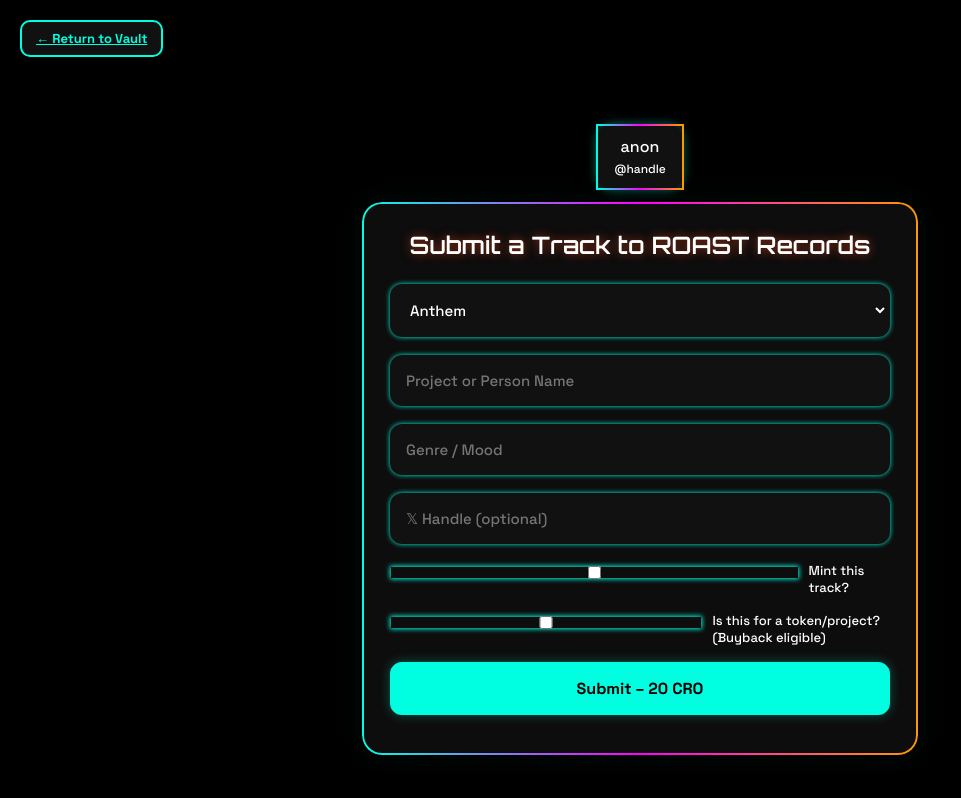
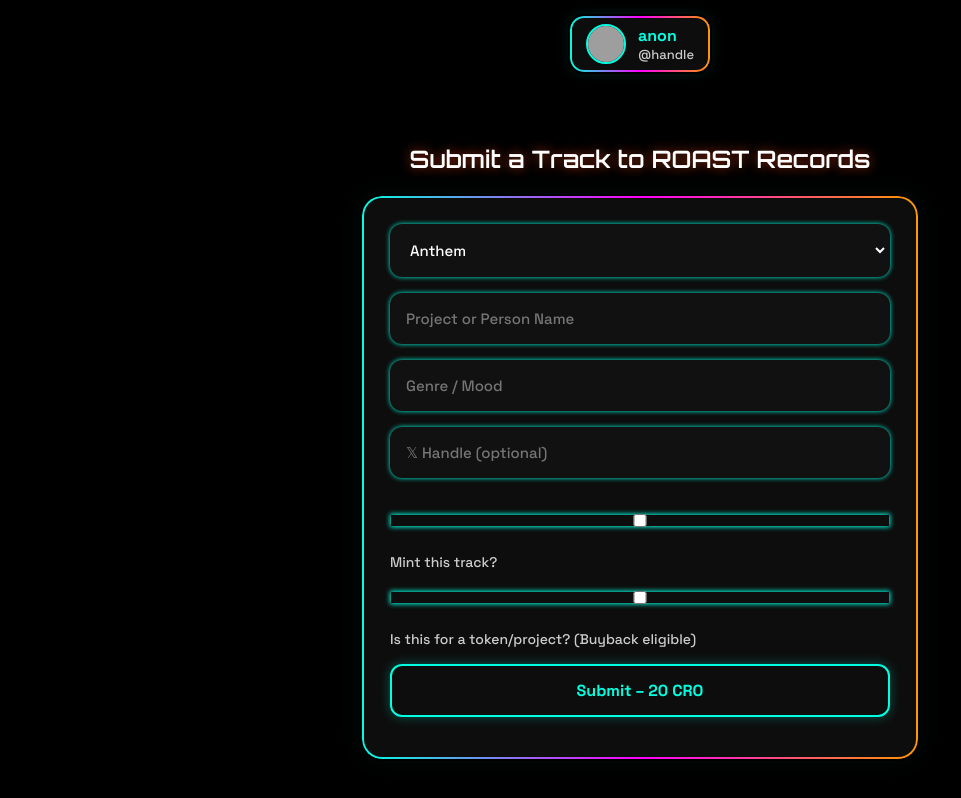
Before and after one commit to LandoCrissian/RoastRecords, a plain HTML site: page index.html in a window 1280 px wide. Shown: the whole page, without its empty margins (0-961 px from the left). Drawn offline with Linux system fonts and the light colour scheme; grey boxes are pictures that could not be loaded.

Commit message:
Update index.html

```diff
--- a/index.html
+++ b/index.html
@@ -9,42 +9,100 @@
   <script src="https://cdn.jsdelivr.net/npm/ethers@5.7.2/dist/ethers.umd.min.js"></script>
   <style>
     :root {
-      --glass-bg: rgba(255, 255, 255, 0.05);
-      --border-glow: linear-gradient(90deg, #00ffe1, #ff00ff, #ff9900);
-      --primary: #ff4f1f;
-      --text-glow: 0 0 10px rgba(255, 79, 31, 0.6);
+      --glass: rgba(255, 255, 255, 0.05);
+      --glow: linear-gradient(90deg, #00ffe1, #ff00ff, #ff9900);
+      --textGlow: 0 0 12px rgba(255, 79, 31, 0.6);
     }
+
     * {
       margin: 0; padding: 0; box-sizing: border-box;
       font-family: 'Space Grotesk', sans-serif;
     }
+
     body {
       background: #000;
       color: #fff;
       overflow-x: hidden;
     }
-    .player-badge {
-      margin: 24px auto -20px;
-      width: fit-content;
-      padding: 10px 16px;
-      background: #111;
-      border-radius: 16px;
-      border: 2px solid;
-      border-image: var(--border-glow) 1;
-      box-shadow: 0 0 10px rgba(0,255,225,0.4);
-      text-align: center;
+
+    .badge-header {
+      position: sticky;
+      top: 0;
+      z-index: 999;
+      background: #000;
+      padding: 14px 20px 10px;
+      display: flex;
+      justify-content: center;
     }
-    header {
-      height: 100px;
-      background: none;
+
+    .badge-info {
+      display: flex;
+      align-items: center;
+      background: var(--glass);
+      border-radius: 14px;
+      padding: 8px 16px;
+      border: 2px solid transparent;
+      background-clip: padding-box;
+      box-shadow: 0 0 12px rgba(0,255,225,0.1);
+      position: relative;
+      gap: 12px;
+      max-width: 300px;
     }
+
+    .badge-info::before {
+      content: "";
+      position: absolute;
+      inset: 0;
+      border-radius: 14px;
+      padding: 2px;
+      background: var(--glow);
+      -webkit-mask: linear-gradient(#fff 0 0) content-box, linear-gradient(#fff 0 0);
+      -webkit-mask-composite: destination-out;
+      mask-composite: exclude;
+      pointer-events: none;
+    }
+
+    .badge-info img {
+      width: 40px;
+      height: 40px;
+      border-radius: 50%;
+      object-fit: cover;
+      border: 2px solid #00ffe1;
+    }
+
+    .badge-details {
+      display: flex;
+      flex-direction: column;
+      justify-content: center;
+    }
+
+    .badge-details .name {
+      font-weight: bold;
+      color: #00ffe1;
+    }
+
+    .badge-details .handle {
+      font-size: 13px;
+      color: #ccc;
+    }
+
     .container {
       max-width: 600px;
       margin: auto;
-      padding: 30px 20px 60px;
+      padding: 30px 20px 80px;
     }
+
+    h1 {
+      font-family: 'Orbitron', sans-serif;
+      font-size: 24px;
+      text-align: center;
+      color: #fff;
+      margin: 30px 0 20px;
+      text-shadow: var(--textGlow);
+    }
+
     .form-box {
-      background: var(--glass-bg);
+      background: var(--glass);
       border-radius: 20px;
       padding: 28px;
       backdrop-filter: blur(14px);
@@ -53,26 +111,20 @@
       box-shadow: 0 0 25px rgba(0, 255, 225, 0.05);
       position: relative;
     }
+
     .form-box::before {
       content: '';
       position: absolute;
       inset: 0;
       border-radius: 20px;
       padding: 2px;
-      background: var(--border-glow);
+      background: var(--glow);
       -webkit-mask: linear-gradient(#fff 0 0) content-box, linear-gradient(#fff 0 0);
       -webkit-mask-composite: destination-out;
       mask-composite: exclude;
       pointer-events: none;
     }
-    h1 {
-      font-family: 'Orbitron', sans-serif;
-      font-size: 24px;
-      text-align: center;
-      color: #fff;
-      margin-bottom: 24px;
-      text-shadow: var(--text-glow);
-    }
+
     input, select {
       width: 100%;
       padding: 14px;
@@ -81,73 +133,100 @@
       border-radius: 12px;
       color: #fff;
       font-size: 15px;
-      margin-bottom: 18px;
+      margin-bottom: 16px;
       outline: none;
       transition: 0.2s;
       box-shadow: 0 0 5px #00ffe1;
     }
+
     input:focus, select:focus {
       border-color: #ff00ff;
       box-shadow: 0 0 12px #ff00ff;
     }
-    .toggle {
+
+    .checkbox-row {
       display: flex;
-      align-items: center;
-      font-size: 13px;
+      align-items: flex-start;
       gap: 10px;
-      margin-bottom: 12px;
+      margin: 16px 0;
+      flex-wrap: wrap;
     }
-    label {
-      font-size: 13px;
-      margin-bottom: 4px;
-      display: block;
+
+    .checkbox-row input[type="checkbox"] {
+      margin-top: 4px;
     }
+
+    .checkbox-row label {
+      color: #ccc;
+      font-size: 14px;
+      max-width: calc(100% - 30px);
+      word-break: break-word;
+    }
+
+    #mintOptions {
+      padding: 14px;
+      background: rgba(255,255,255,0.02);
+      border-radius: 14px;
+      margin-bottom: 20px;
+      border: 1px dashed #00ffe1;
+    }
+
     .neon-button {
       width: 100%;
       padding: 14px;
       font-size: 16px;
       font-weight: bold;
       border: 2px solid #00ffe1;
-      background: #00ffe1;
-      color: #000;
+      background: transparent;
+      color: #00ffe1;
       border-radius: 12px;
       cursor: pointer;
       transition: all 0.3s ease;
       box-shadow: 0 0 12px rgba(0, 255, 225, 0.3);
     }
+
     .neon-button:hover {
-      background: #000;
-      color: #00ffe1;
+      background: #00ffe1;
+      color: #000;
     }
-    .return-btn {
+
+    #submissionStatus {
+      text-align: center;
+      margin-top: 14px;
+      font-size: 13px;
+    }
+
+    .popup-alert {
       position: fixed;
       top: 20px;
-      left: 20px;
-      padding: 8px 14px;
+      left: 50%;
+      transform: translateX(-50%);
+      background: #111;
+      padding: 14px 20px;
+      border-radius: 12px;
       border: 2px solid #00ffe1;
-      background: #111;
-      color: #00ffe1;
-      font-size: 13px;
-      font-weight: bold;
-      border-radius: 10px;
-      z-index: 999;
-    }
-    #buybackTag {
-      font-size: 13px;
-      color: #00ffe1;
-      margin-top: 10px;
+      box-shadow: 0 0 12px #00ffe1;
+      z-index: 9999;
+      font-size: 14px;
     }
   </style>
 </head>
 <body>
-<a href="https://quantum-vault-y2kxroast.netlify.app/" class="return-btn">← Return to Vault</a>
-<header></header>
-<div class="player-badge">
-  <span id="badgeText">anon<br><span style="font-size:12px">@handle</span></span>
+
+<!-- Badge Header -->
+<div class="badge-header">
+  <div class="badge-info">
+    <img id="badgePFP" src="https://api.dicebear.com/6.x/pixel-art/svg?seed=anon" />
+    <div class="badge-details">
+      <div class="name" id="badgeNickname">anon</div>
+      <div class="handle" id="badgeHandle">@handle</div>
     </div>
+  </div>
+</div>
+
 <div class="container">
+  <h1>Submit a Track to ROAST Records</h1>
   <div class="form-box">
-    <h1>Submit a Track to ROAST Records</h1>
     <form id="trackForm">
       <select id="trackType">
         <option value="Anthem">Anthem</option>
@@ -157,43 +236,33 @@
       <input type="text" id="projectName" placeholder="Project or Person Name" required />
       <input type="text" id="genre" placeholder="Genre / Mood" />
       <input type="text" id="handleInput" placeholder="𝕏 Handle (optional)" />
-      <div class="toggle">
-        <input type="checkbox" id="mintRequest" />
+
+      <div class="checkbox-row">
+        <input type="checkbox" id="mintRequest" onchange="toggleMint()" />
         <label for="mintRequest">Mint this track?</label>
       </div>
+
       <div id="mintOptions" style="display: none;">
-        <label>How many NFTs? (1–10)</label>
-        <select id="mintCount">
-          <option value="1">1 Copy</option>
-          <option value="2">2 Copies</option>
-          <option value="3">3 Copies</option>
-          <option value="4">4 Copies</option>
-          <option value="5">5 Copies</option>
-          <option value="6">6 Copies</option>
-          <option value="7">7 Copies</option>
-          <option value="8">8 Copies</option>
-          <option value="9">9 Copies</option>
-          <option value="10" selected>10 Copies</option>
-        </select>
-        <label>Mint Price (per NFT in CRO)</label>
-        <input type="number" id="mintPrice" min="1" value="50" />
-        <p style="font-size:12px; color:#888;">You're choosing to release a collectible version of this track.</p>
+        <input type="number" id="mintCount" placeholder="Max Supply (1–10)" min="1" max="10" value="10" />
+        <input type="number" id="mintPrice" placeholder="Mint Price (CRO)" min="1" value="50" />
       </div>
-      <div class="toggle">
+
+      <div class="checkbox-row">
         <input type="checkbox" id="isProject" />
         <label for="isProject">Is this for a token/project? (Buyback eligible)</label>
       </div>
-      <div id="buybackTag" style="display: none;">✓ Track is now buyback eligible. Proceeds may fund token buybacks.</div>
+
       <button type="button" class="neon-button" onclick="submitTrack()">Submit – 20 CRO</button>
-      <div id="submissionStatus" style="text-align:center; margin-top:12px; font-size:13px;"></div>
+      <div id="submissionStatus"></div>
     </form>
   </div>
 </div>
 
+  <!-- FIREBASE + LOGIC -->
 <script type="module">
 import { initializeApp } from "https://www.gstatic.com/firebasejs/10.11.0/firebase-app.js";
 import {
-  getFirestore, doc, getDoc, addDoc, collection
+  getFirestore, doc, getDoc, setDoc, addDoc, collection, serverTimestamp
 } from "https://www.gstatic.com/firebasejs/10.11.0/firebase-firestore.js";
 
 const firebaseConfig = {
@@ -207,35 +276,32 @@ const firebaseConfig = {
 
 const app = initializeApp(firebaseConfig);
 const db = getFirestore(app);
+
+const CRO_RECIPIENT = "0x6F351c8eAAA663880Bd3434095Da3db8EDbbD212";
 let currentWallet = "";
-const CRO_RECIPIENT = "0x6F351c8eAAA663880Bd3434095Da3db8EDbbD212";
+
+function toggleMint() {
+  const mintOptions = document.getElementById("mintOptions");
+  mintOptions.style.display = document.getElementById("mintRequest").checked ? "block" : "none";
+}
 
 async function connectWallet() {
   if (!window.ethereum) return alert("Please install MetaMask");
+
   const provider = new ethers.providers.Web3Provider(window.ethereum);
   await provider.send("eth_requestAccounts", []);
   const signer = provider.getSigner();
   currentWallet = (await signer.getAddress()).toLowerCase();
 
-  const snap = await getDoc(doc(db, "users", currentWallet));
-  if (snap.exists()) {
-    const data = snap.data();
-    const handle = data.xHandle || "handle";
-    const name = data.username || "anon";
-    document.getElementById("handleInput").value = "@" + handle;
-    document.getElementById("badgeText").innerHTML = `${name}<br><span style="font-size:12px">@${handle}</span>`;
+  const userSnap = await getDoc(doc(db, "users", currentWallet));
+  if (userSnap.exists()) {
+    const data = userSnap.data();
+    document.getElementById("badgeNickname").textContent = data.username || "anon";
+    document.getElementById("badgeHandle").textContent = "@" + (data.xHandle || "handle");
+    document.getElementById("badgePFP").src = data.pfpUrl || `https://api.dicebear.com/6.x/pixel-art/svg?seed=anon`;
+    document.getElementById("handleInput").value = data.xHandle ? `@${data.xHandle}` : "";
   }
 }
-
-document.getElementById("mintRequest").addEventListener("change", () => {
-  const show = document.getElementById("mintRequest").checked;
-  document.getElementById("mintOptions").style.display = show ? "block" : "none";
-});
-
-document.getElementById("isProject").addEventListener("change", () => {
-  const visible = document.getElementById("isProject").checked;
-  document.getElementById("buybackTag").style.display = visible ? "block" : "none";
-});
 
 async function submitTrack() {
   const type = document.getElementById("trackType").value;
@@ -248,7 +314,9 @@ async function submitTrack() {
   const isProject = document.getElementById("isProject").checked;
 
   if (!name) return alert("Enter a project or person name.");
+  if (!window.ethereum) return alert("Wallet not found");
 
+  try {
     const provider = new ethers.providers.Web3Provider(window.ethereum);
     const signer = provider.getSigner();
     const tx = await signer.sendTransaction({
@@ -256,7 +324,7 @@ async function submitTrack() {
       value: ethers.utils.parseEther("20")
     });
 
-  const trackData = {
+    const track = {
       wallet: currentWallet,
       type,
       name,
@@ -270,11 +338,14 @@ async function submitTrack() {
       timestamp: Date.now()
     };
 
-  await addDoc(collection(db, "tracks"), trackData);
-  document.getElementById("submissionStatus").innerHTML = `<span style="color:#00ffe1;">✓ Track submitted successfully!</span>`;
+    await addDoc(collection(db, "tracks"), track);
+    document.getElementById("submissionStatus").innerHTML = `<span style="color:#00ffe1;">✓ Track submitted!</span>`;
     document.getElementById("trackForm").reset();
     document.getElementById("mintOptions").style.display = "none";
-  document.getElementById("buybackTag").style.display = "none";
+  } catch (err) {
+    console.error("Submit error:", err);
+    alert("Submission failed: " + err.message);
+  }
 }
 
 window.addEventListener("load", connectWallet);
```
Lines whose indentation alone changed are shown as unchanged.
